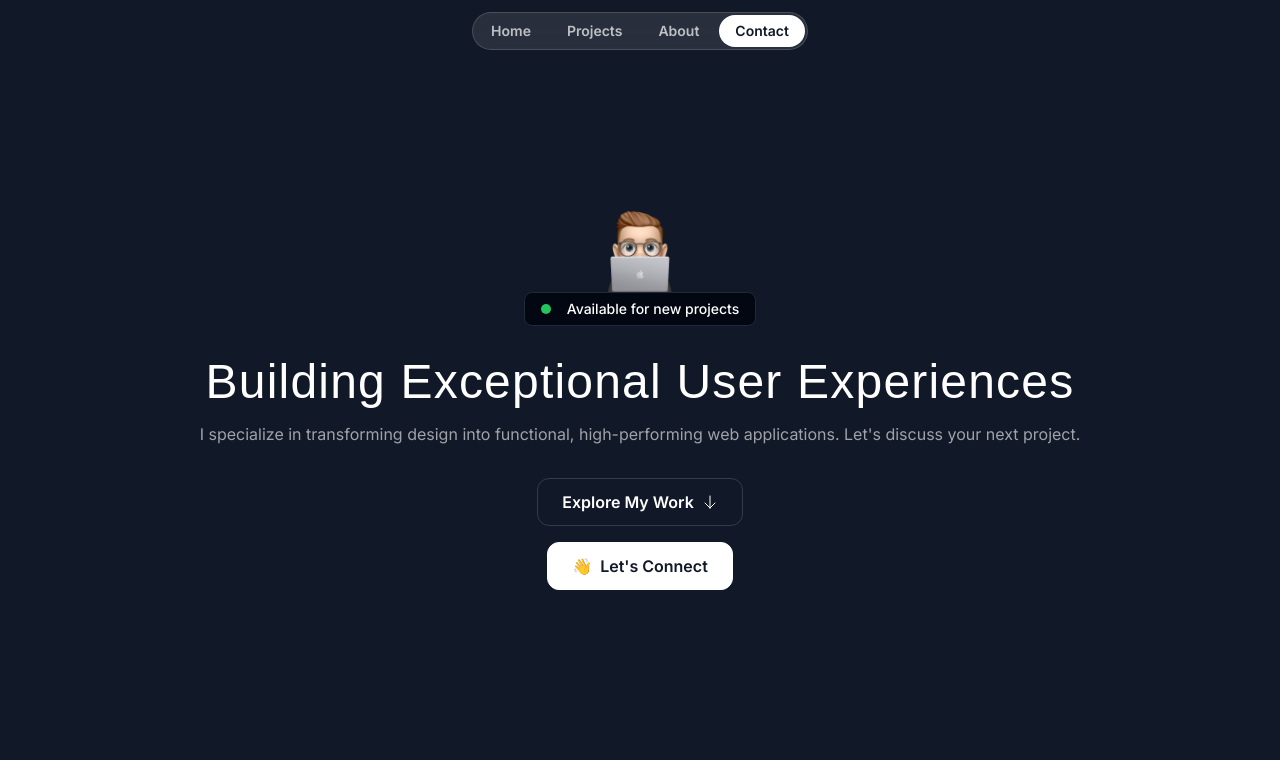
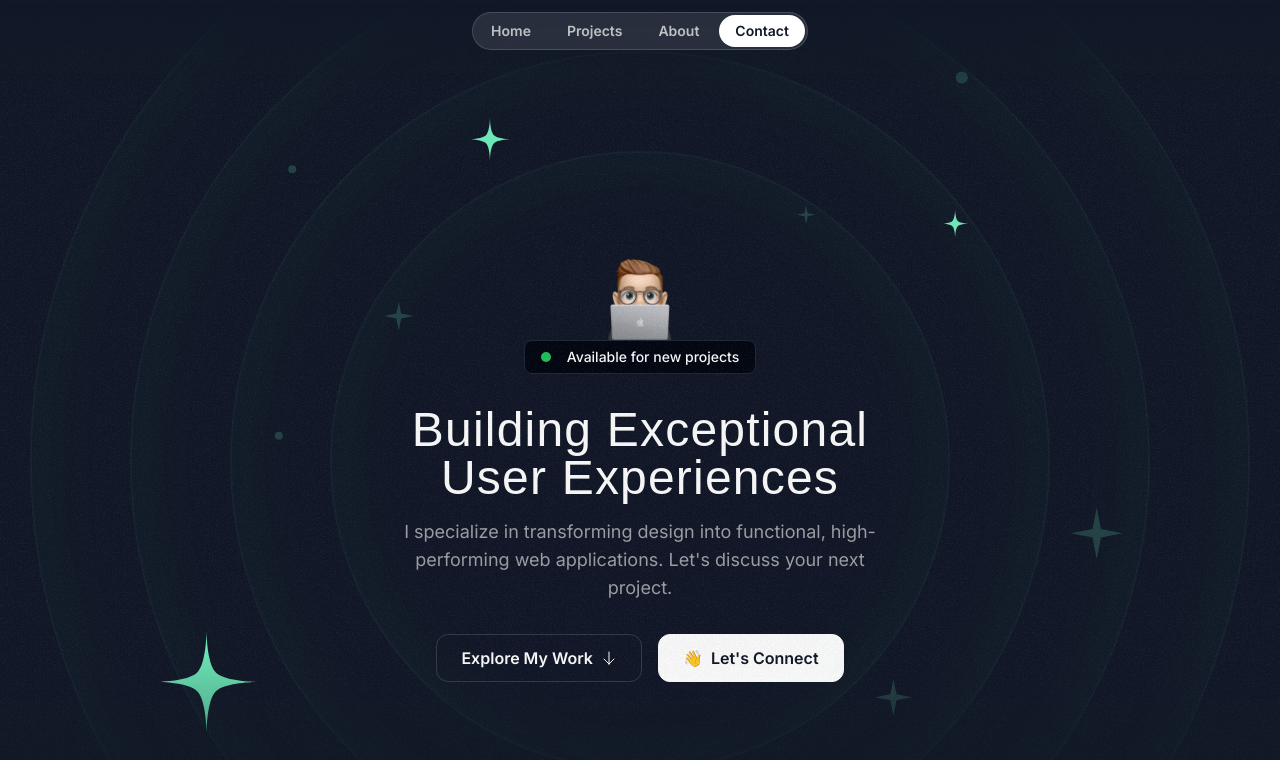
Before and after one commit to hamdan266/React-portfolio, a Next.js app: page / in a window 1280 px wide. Shown: the top 760 px of the page. Built offline with nearby package versions, Linux system fonts and the light colour scheme; a web font is replaced by a local one.

Commit message:
create Start at Hero Section

```diff
--- a/src/app/globals.css
+++ b/src/app/globals.css
@@ -7,4 +7,8 @@
     .nav-item {
         @apply px-4 py-1.5 rounded-full text-white/70 text-sm font-semibold hover:bg-white/10 hover:text-white transition duration-300;
     }
+
+    .hero-ring {
+        @apply absolute inset-0 border-2 top-1/2 left-1/2 -translate-x-1/2 -translate-y-1/2 rounded-full border-emerald-300/5 shadow-[0_0_80px_inset] shadow-emerald-300/5;
+    }
 }
--- /dev/null
+++ b/src/components/HeroOrbit.tsx
@@ -0,0 +1,24 @@
+import { PropsWithChildren } from "react"
+
+export const HeroOrbit = ({
+    children,
+    size,
+    rotation,
+}: PropsWithChildren<{ size: number; rotation: number; }>) => {
+    return (
+        <div className="absolute left-1/2 top-1/2 -translate-x-1/2 -translate-y-1/2">
+            <div className="flex items-start justify-start"
+                style={{
+                    transform: `rotate(${rotation}deg)`,
+                    height: `${size}px`,
+                    width: `${size}px`
+                }}>
+                <div className="inline-flex" style={{
+                    transform: `rotate(${rotation * -1}deg)`,
+                }}>
+                    {children}
+                </div>
+            </div>
+        </div>
+    );
+};
--- a/src/sections/Header.tsx
+++ b/src/sections/Header.tsx
@@ -1,6 +1,6 @@
 export const Header = () => {
   return (
-    <div className="flex justify-center items-center fixed top-3 w-full">
+    <div className="flex justify-center items-center fixed top-3 w-full z-10">
       <nav className="flex gap-1 p-0.5 border border-white/15 rounded-full bg-white/10 backdrop-blur">
         <a href="#" className="nav-item">Home</a>
         <a href="#" className="nav-item">Projects</a>
--- a/src/sections/Hero.tsx
+++ b/src/sections/Hero.tsx
@@ -2,10 +2,59 @@
 import memojiImage from "@/assets/images/memoji-computer.png";
 import Image from "next/image";
 import ArrowDown from "@/assets/icons/arrow-down.svg";
+import grainImage from "@/assets/images/grain.jpg";
+import StarIcon from "@/assets/icons/star.svg";
+import SparkleIcon from '@/assets/icons/sparkle.svg';
+import { HeroOrbit } from "@/components/HeroOrbit";
 
 export const HeroSection = () => {
   return (
-    <div className="py-32 md:py-48">
+    <div className="py-32 md:py-48 lg:py-60 relative z-0 overflow-x-clip">
+      <div className="absolute inset-0 [mask-image:linear-gradient(to_bottom,transparent,black_10%,black_70%,transparent)]">
+        <div
+          className="absolute inset-0 -z-30 opacity-5"
+          style={{
+            backgroundImage: `url(${grainImage.src})`,
+          }}
+        ></div>
+        <div className="size-[620px] hero-ring"></div>
+        <div className="size-[820px] hero-ring"></div>
+        <div className="size-[1020px] hero-ring"></div>
+        <div className="size-[1220px] hero-ring"></div>
+
+        <HeroOrbit size={800} rotation={-72}>
+          <StarIcon className="size-28 text-emerald-300" />
+        </HeroOrbit>
+        <HeroOrbit size={550} rotation={20}>
+          <StarIcon className="size-12 text-emerald-300" />
+        </HeroOrbit>
+        <HeroOrbit size={590} rotation={98}>
+          <StarIcon className="size-8 text-emerald-300" />
+        </HeroOrbit>
+
+        <HeroOrbit size={430} rotation={-14}>
+          <SparkleIcon className="size-8 text-emerald-300/20" />
+        </HeroOrbit>
+        <HeroOrbit size={440} rotation={79}>
+          <SparkleIcon className="size-5 text-emerald-300/20" />
+        </HeroOrbit>
+        <HeroOrbit size={530} rotation={178}>
+          <SparkleIcon className="size-10 text-emerald-300/20" />
+        </HeroOrbit>
+        <HeroOrbit size={710} rotation={144}>
+          <SparkleIcon className="size-14 text-emerald-300/20" />
+        </HeroOrbit>
+        <HeroOrbit size={720} rotation={85}>
+          <div className="size-3 rounded-full bg-emerald-300/20" />
+        </HeroOrbit>
+        <HeroOrbit size={520} rotation={-41}>
+          <div className="size-2 rounded-full bg-emerald-300/20" />
+        </HeroOrbit>
+        <HeroOrbit size={650} rotation={-5}>
+          <div className="size-2 rounded-full bg-emerald-300/20" />
+        </HeroOrbit>
+      </div>
+
       <div className="container">
         <div className="flex flex-col items-center">
           <Image src={memojiImage} className="size-[100px]" alt="Person peeking from behind laptop" />
@@ -16,13 +65,15 @@
             </div>
           </div>
         </div>
-        <h1 className="font-serif text-3xl md:text-5xl text-center mt-8 tracking-wide">
-          Building Exceptional User Experiences
-        </h1>
-        <p className="mt-4 text-center text-white/60">
-          I specialize in transforming design into functional, high-performing web applications. Let's discuss your next project.
-        </p>
-        <div className="flex flex-col items-center mt-8 gap-4">
+        <div className="max-w-lg mx-auto">
+          <h1 className="font-serif text-3xl md:text-5xl text-center mt-8 tracking-wide">
+            Building Exceptional User Experiences
+          </h1>
+          <p className="mt-4 text-center text-white/60 md:text-lg">
+            I specialize in transforming design into functional, high-performing web applications. Let's discuss your next project.
+          </p>
+        </div>
+        <div className="flex flex-col md:flex-row justify-center items-center mt-8 gap-4">
           <button className="inline-flex items-center gap-2 border border-white/15 px-6 h-12 rounded-xl">
             <span className="font-semibold">Explore My Work</span>
             <ArrowDown className="size-4" />
```
